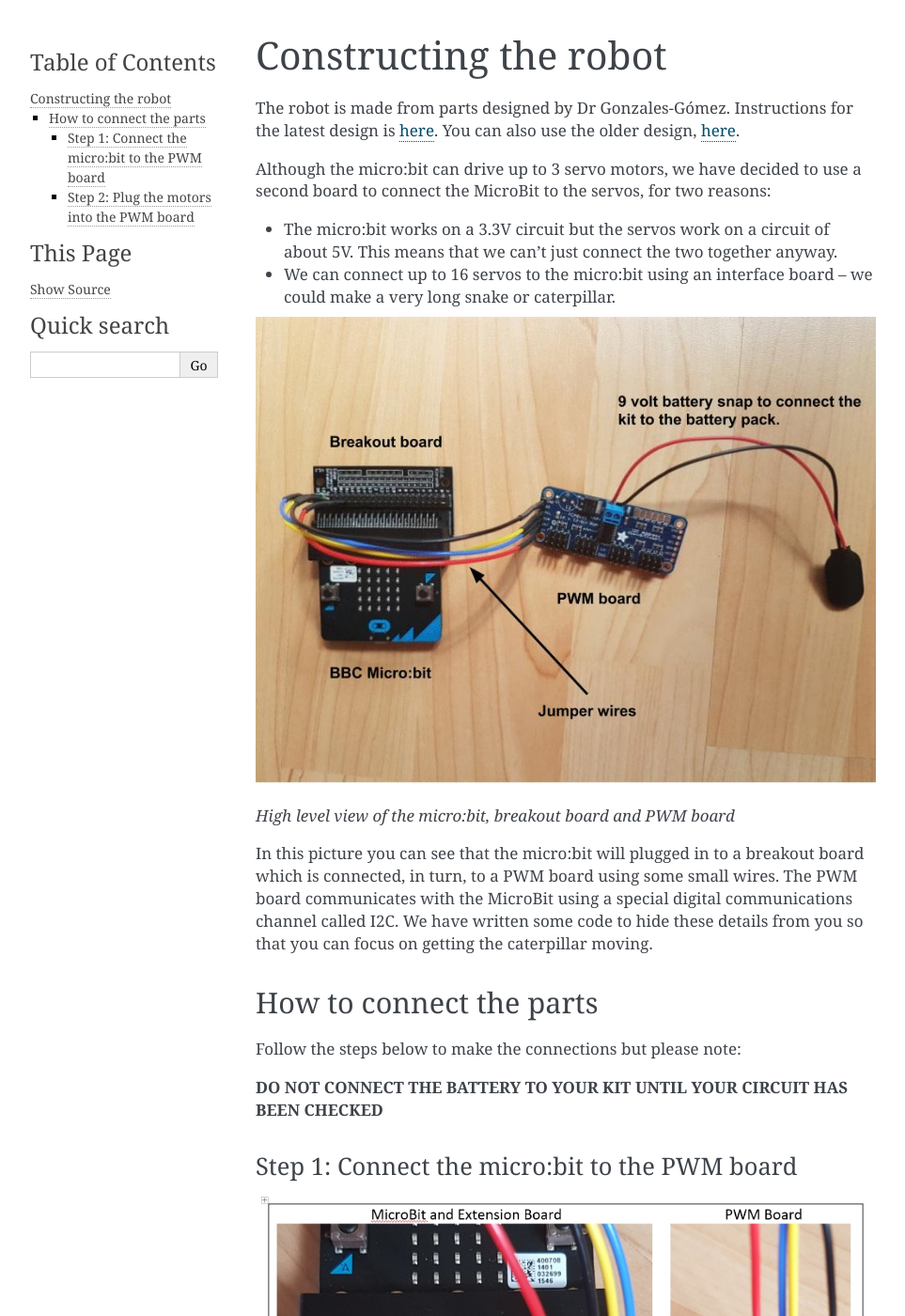
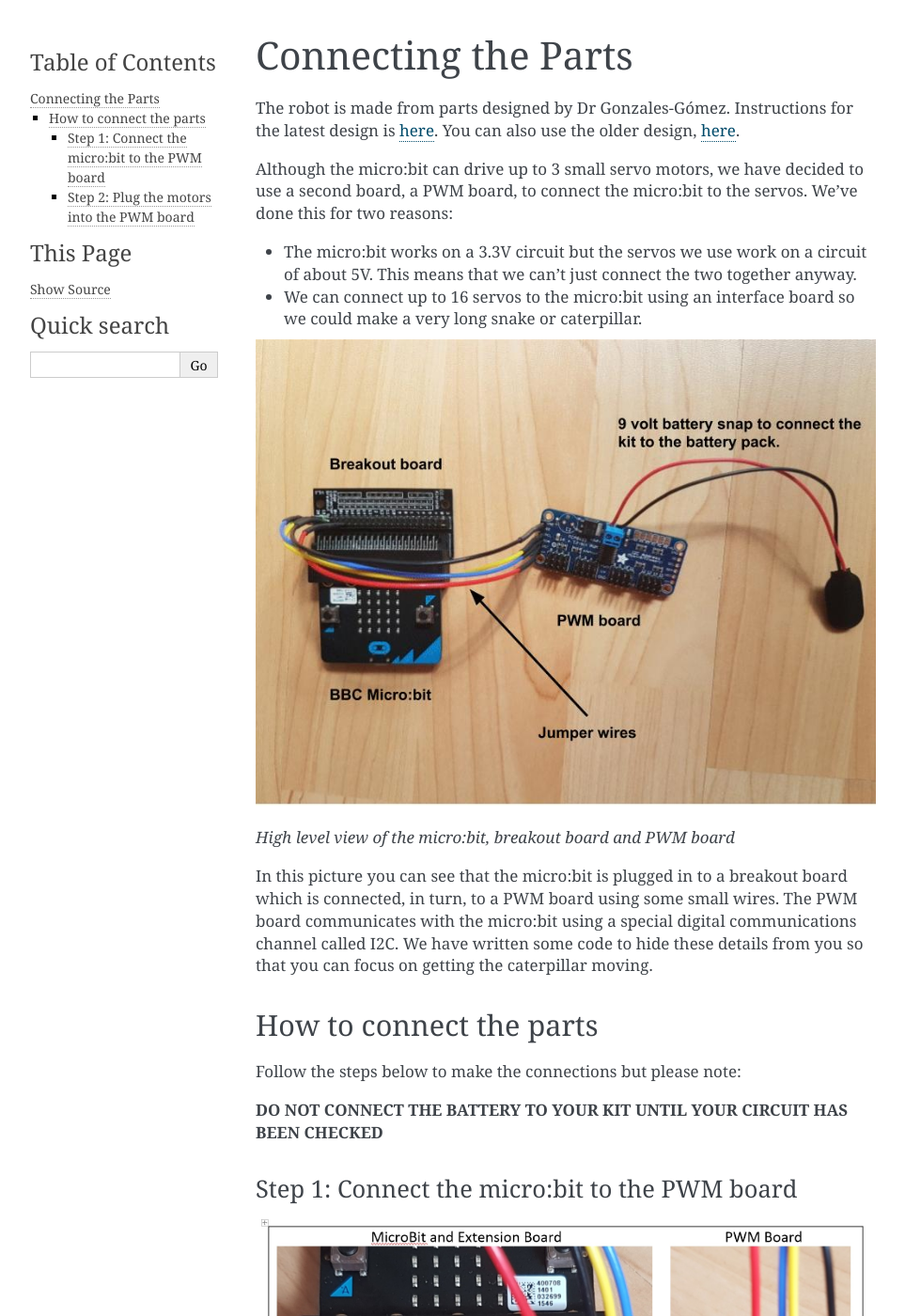
Before and after one commit to rharbird/ucl-microbit-robotics-readthedocs, a Sphinx documentation site: the page built from docs/source/connections.rst, in a window 1280 px wide and 1400 px high. Shown: the whole window at 94% size, without its empty margins (148-1111 px from the left). Built offline with Sphinx 7.4.7, drawn with Linux system fonts in a browser that asks for light colours; pages that are not in the unit, such as notebooks, are missing from menus.

```diff
--- a/docs/source/caterpillar_robot.rst
+++ b/docs/source/caterpillar_robot.rst
@@ -4,10 +4,7 @@ Crawling Robot
 
 Aims
 ----
-We’re going to build a crawling robot that’s inspired by a snake or a caterpillar but how does a crawling animal move? Take a look at these YouTube clips:
-
-Click on the picture below:
-
+We’re going to build a crawling robot that’s inspired by a snake or a caterpillar but how does a crawling animal move? Click on the pictures below to view some video clips:
 
 |SnakeImageLink|_
 
--- a/docs/source/connections.rst
+++ b/docs/source/connections.rst
@@ -1,24 +1,22 @@
 **********************
-Constructing the robot
+Connecting the Parts
 **********************
 The robot is made from parts designed by Dr Gonzales-Gómez. Instructions for
 the latest design is `here <http://www.iearobotics.com/wiki/index.php?title=Módulos_REPYZ>`_.
 You can also use the older design, `here <http://www.iearobotics.com/wiki/index.php?title=M%C3%B3dulos_REPY-1>`_.
 
-Although the micro:bit can drive up to 3 servo motors, we have decided to use a second board to connect the MicroBit to the servos, for two reasons:
+Although the micro:bit can drive up to 3 small servo motors, we have decided to use a second board, a PWM board, to connect the micro:bit to the servos. We've done this for two reasons:
 
-*	The micro:bit works on a 3.3V circuit but the servos work on a circuit of about 5V. This means that we can’t just connect the two together anyway.
+*	The micro:bit works on a 3.3V circuit but the servos we use work on a circuit of about 5V. This means that we can’t just connect the two together anyway.
 
-*	We can connect up to 16 servos to the micro:bit using an interface board – we could make a very long snake or caterpillar.
+*	We can connect up to 16 servos to the micro:bit using an interface board so we could make a very long snake or caterpillar.
 
 .. image:: pictures/microbit_breakout_pwm.jpg
 *High level view of the micro:bit, breakout board and PWM board*
 
-In this picture you can see that the micro:bit will plugged in to a breakout
+In this picture you can see that the micro:bit is plugged in to a breakout
 board which is connected, in turn, to a PWM board using some
-small wires. The PWM board communicates with the MicroBit using a special digital
-communications channel called I2C. We have written some code to hide these details
-from you so that you can focus on getting the caterpillar moving.
+small wires. The PWM board communicates with the micro:bit using a special digital communications channel called I2C. We have written some code to hide these details from you so that you can focus on getting the caterpillar moving.
 
 How to connect the parts
 ------------------------
--- a/docs/source/getReadyToCode.rst
+++ b/docs/source/getReadyToCode.rst
@@ -3,7 +3,7 @@ Get ready to code
 *****************
 We will be programming the micro:bit using the makecode programming environment
 with some added software to drive the motors. Open a browser, and go to this
-URL: `https://goo.gl/nKmyrn <https://makecode.microbit.org/_85wKMW2KM0u1>`_
+URL: `http://tiny.cc/mbit-servos <https://makecode.microbit.org/_DRA1LLC35E50>`_
 
 When you see the screen below, press the ``Edit`` button.
 
--- a/docs/source/motors.rst
+++ b/docs/source/motors.rst
@@ -30,6 +30,8 @@ will move the rotor to 180°.
 
 .. image:: pictures/PWM.jpg
   :scale: 60 %
-*The length of the electical pulse determines the rotor position.*
+*The length of the electrical pulse determines the rotor position.*
 
 In the next section, we'll learn how to connect the motors to the micro:bit.
+
+If you want to learn more about using motors with the micro:bit you can watch this `video clip <https://youtu.be/okxooamdAP4 video>`_.
```
Also changed, not shown: docs/source/getting_started.rst (+13 -8 lines).
